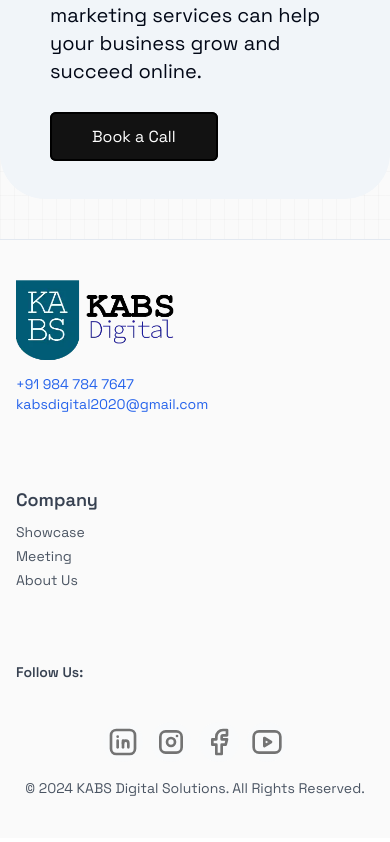
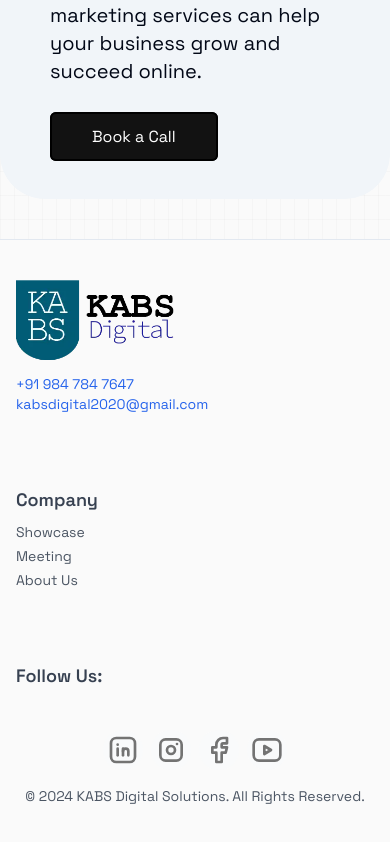
Before and after one commit to SabiqHashil/kabs-digital_website, a Next.js app: page / in a window 390 px wide. Shown: the part 8733-9575 px from the top of the page. Built offline with nearby package versions, Linux system fonts and the light colour scheme.

Commit message:
"Updated indentation and font size in Footer component"

```diff
--- a/components/footer.tsx
+++ b/components/footer.tsx
@@ -39,7 +39,7 @@ const Footer = () => {
                 <p className="text-sm text-gray-600 hover:underline">Showcase</p>
               </Link>
             </li>
-   <li>
+            <li>
               <Link href="/meeting">
                 <p className="text-sm text-gray-600 hover:underline">Meeting</p>
               </Link>
@@ -54,7 +54,7 @@ const Footer = () => {
 
         {/* Follow Us Section */}
         <div className="flex-1 mt-10 md:mt-0 flex flex-col items-start">
-          <h2 className="text-sm md:text-lg lg:text-xl xl:text-xl font-semibold text-gray-700 mb-2">Follow Us:</h2>
+          <h2 className="text-lg md:text-xl font-semibold text-gray-700 mb-2">Follow Us:</h2>
           <FloatingDockDemo />
         </div>
       </div>
```
